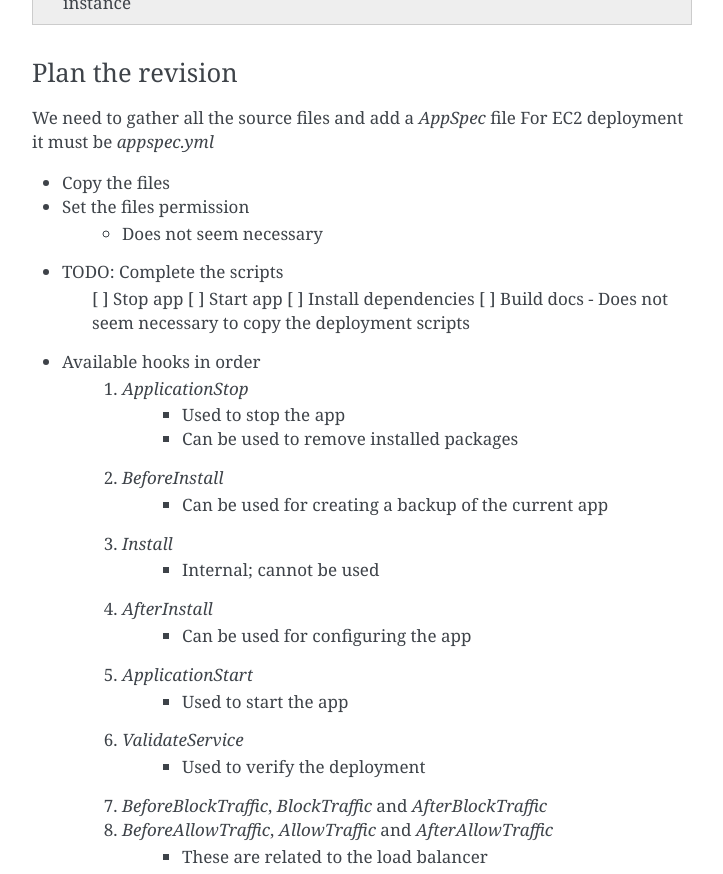
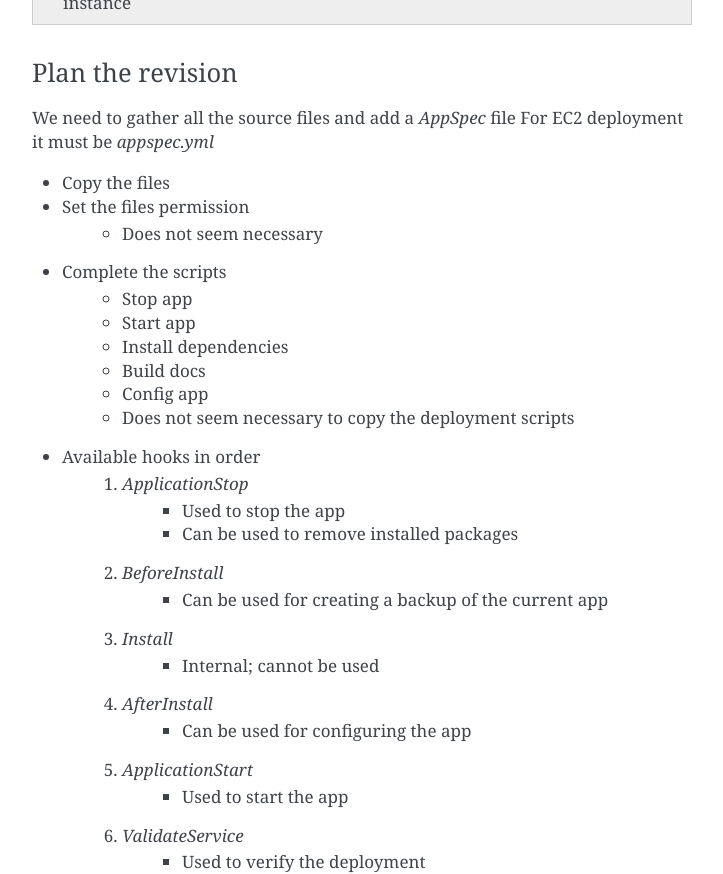
Before and after one commit to fabi1816/super-duper-potato, a Sphinx documentation site: the page built from docs/source/deployment.rst, in a window 1280 px wide and 900 px high, scrolled down 1819 px, cut to the strip 0-874 px from the top of the window. Shown: the whole strip, without its empty margins (388-1111 px from the left). Built offline with Sphinx 7.4.7, drawn with Linux system fonts in a browser that asks for light colours.

Commit message:
Fixed docs

```diff
--- a/docs/source/deployment.rst
+++ b/docs/source/deployment.rst
@@ -74,11 +74,12 @@ For EC2 deployment it must be `appspec.yml`
 - Copy the files
 - Set the files permission
     - Does not seem necessary
-- TODO: Complete the scripts
-    [ ] Stop app
-    [ ] Start app
-    [ ] Install dependencies
-    [ ] Build docs
+- Complete the scripts
+    - Stop app
+    - Start app
+    - Install dependencies
+    - Build docs
+    - Config app
     - Does not seem necessary to copy the deployment scripts
 - Available hooks in order
     1. *ApplicationStop*
```
